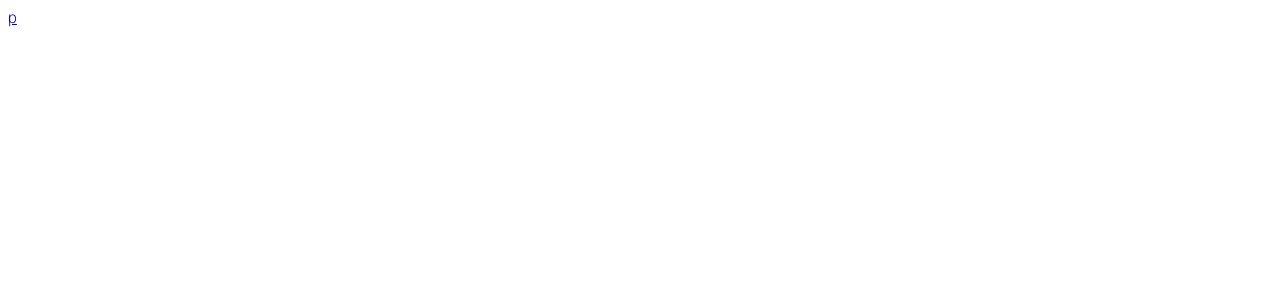
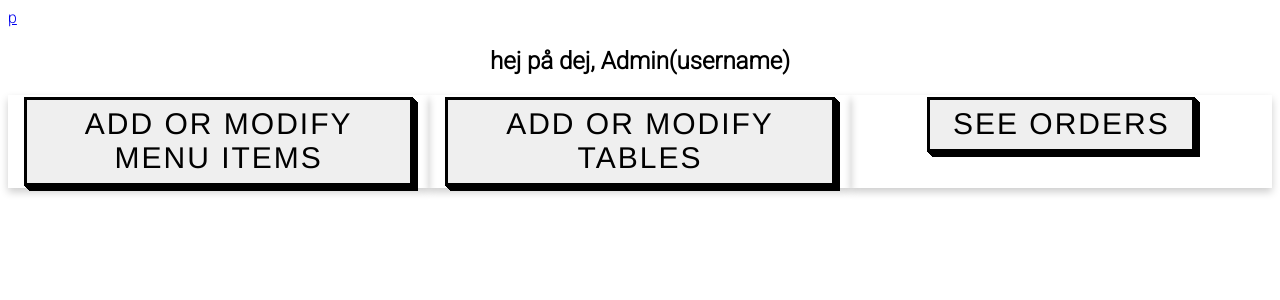
Before and after one commit to JKarjalainen/Raflaaja.API, a Vue app in the folder raflaaja.ui/: page /admin in a window 1280 px wide. Before the commit this address had no page. Shown: the top 300 px of the page. Built offline with nearby package versions, Linux system fonts and the light colour scheme.

Commit message:
admin sivu alku

```diff
--- /dev/null
+++ b/raflaaja.ui/src/Views/Admin.vue
@@ -0,0 +1,189 @@
+<template>
+
+    <h2 style="text-align: center">hej på dej, Admin(username)</h2>
+    <div class="flex-container">
+      <div class="card">
+        <div class="container">
+          <button @click="changeClick($event)" id="seeMenuItems">Add or modify menu items</button>
+        </div>
+      </div>
+      <div class="card">
+        <div class="container">
+          <button @click="changeClick($event)" id="seeTables">Add or modify tables</button>
+        </div>
+      </div>
+      <div class="card">
+        <div class="container">
+          <button @click="changeClick($event)" id="seeOrders">See Orders</button>
+        </div>
+      </div>
+    </div>
+
+    <div v-if="menuitems == true">
+      <div v-if="products.length < 1" style="margin-top: 80px">You have no menu items</div>
+      <div v-for="product in products" v-bind:key="product" class="prod">
+        <h><i>{{ product.name }}</i></h>
+        <p>{{ product.description }}</p>
+        <p>{{ product.price }}€</p>
+      </div>
+    </div>
+    <div v-if="tableitems == true">
+      <div v-if="tables.length < 1" style="margin-top: 80px">You have no tables</div>
+      <div v-for="table in tables" v-bind:key="table" class="prod">
+        <h><i>{{ table.name }}</i></h>
+        <p>{{ table.description }}</p>
+        <p>{{ table.price }}€</p>
+      </div>
+    </div>
+    <div v-if="orderitems == true">
+      <div v-if="orders.length < 1" style="margin-top: 80px">You have no orders</div>
+      <div v-for="order in orders" v-bind:key="order" class="prod">
+        <h><i>{{ order.name }}</i></h>
+        <p>{{ order.description }}</p>
+        <p>{{ order.price }}€</p>
+      </div>
+    </div>
+
+
+
+</template>
+
+<script>
+export default {
+    name: "Admin-page",
+    components: {},
+    data() {
+        return {
+            products: [],
+            orders: [],
+            tables: [],
+            menuitems: false,
+            tableitems: false,
+            orderitems: false
+        }
+    },
+    methods:{
+      async getProducts() {
+            const response = await fetch("https://localhost:5001/api/products/");
+            let allproducts = await response.json();
+            for (let e of this.order) {
+                this.products.push(allproducts.find(x => x.productId == e));
+            }
+            console.log(this.products);
+        },
+
+      changeClick: function(event){
+        if(event.currentTarget.id == "seeMenuItems"){
+          this.menuitems = true;
+          this.tableitems = false;
+          this.orderitems = false;
+        }else if(event.currentTarget.id == "seeTables"){
+          this.menuitems = false;
+          this.tableitems = true;
+          this.orderitems = false;
+      }else{
+        this.menuitems = false;
+          this.tableitems = false;
+          this.orderitems = true;
+      }
+    },
+    async created() {
+        let storage = localStorage.getItem("order")
+        this.order = storage !== null ? storage.split(",") : [];
+        console.log(this.order);
+        console.log(typeof (this.order));
+        await this.getProducts();
+    }
+  }
+
+}
+</script>
+
+<style scoped>
+
+.flex-container {
+  display: flex;
+  flex-wrap: nowrap;
+}
+
+.flex-container > div {
+  text-align: center;
+  font-size: 30px;
+}
+
+.card {
+  box-shadow: 0 4px 8px 0 rgba(0,0,0,0.2);
+  transition: 0.3s;
+  width: 40%;
+}
+
+.card:hover {
+  box-shadow: 0 8px 16px 0 rgba(0,0,0,0.2);
+}
+
+.container {
+  padding: 2px 16px;
+}
+
+div {
+  font-size: 20px;
+}
+
+.hero-image {
+  background-image: url("@/assets/Pizza.jpg");
+  background-color: #cccccc;
+  height: 700px;
+  background-position: center;
+  background-repeat: no-repeat;
+  background-size: cover;
+  position: relative;
+  margin-top: 30px;
+
+}
+router-link {
+  text-decoration: none;
+}
+
+.hero-text {
+  text-align: center;
+  position: absolute;
+  top: 50%;
+  left: 50%;
+  transform: translate(-50%, -50%);
+  color: white;
+}
+h1 {
+  font-family:Helvetica;
+  font-size: 60px;
+}
+
+button {
+  font-family:Helvetica;
+  font-size: 30px;
+  letter-spacing: 2px;
+  text-decoration: none;
+  text-transform: uppercase;
+  color: #000;
+  cursor: pointer;
+  border: 3px solid;
+  padding: 0.25em 0.5em;
+  box-shadow: 1px 1px 0px 0px, 2px 2px 0px 0px, 3px 3px 0px 0px, 4px 4px 0px 0px, 5px 5px 0px 0px;
+  position: relative;
+  user-select: none;
+  -webkit-user-select: none;
+  touch-action: manipulation;
+}
+
+button:active {
+  box-shadow: 0px 0px 0px 0px;
+  top: 5px;
+  left: 5px;
+}
+
+@media (min-width: 768px) {
+  button {
+    padding: 0.25em 0.75em;
+  }
+}
+
+</style>
--- a/raflaaja.ui/src/router/router.js
+++ b/raflaaja.ui/src/router/router.js
@@ -3,12 +3,14 @@ import HomePage from "@/Views/HomePage";
 import ReservationsPage from "@/Views/ReservationsPage";
 import ShoppingCart from "@/Views/ShoppingCart";
 import RealHomePage from "@/Views/RealHomePage";
+import AdminPage from "@/Views/Admin"
 
 const routes = [
     { path: "/menu", component: HomePage },
     { path: "/reservations", component: ReservationsPage },
     { path: "/shoppingcart", component: ShoppingCart },
-    { path: "/", component: RealHomePage}
+    { path: "/", component: RealHomePage},
+    {path: "/admin",component: AdminPage}
 ]
 
 const router = createRouter({
```
